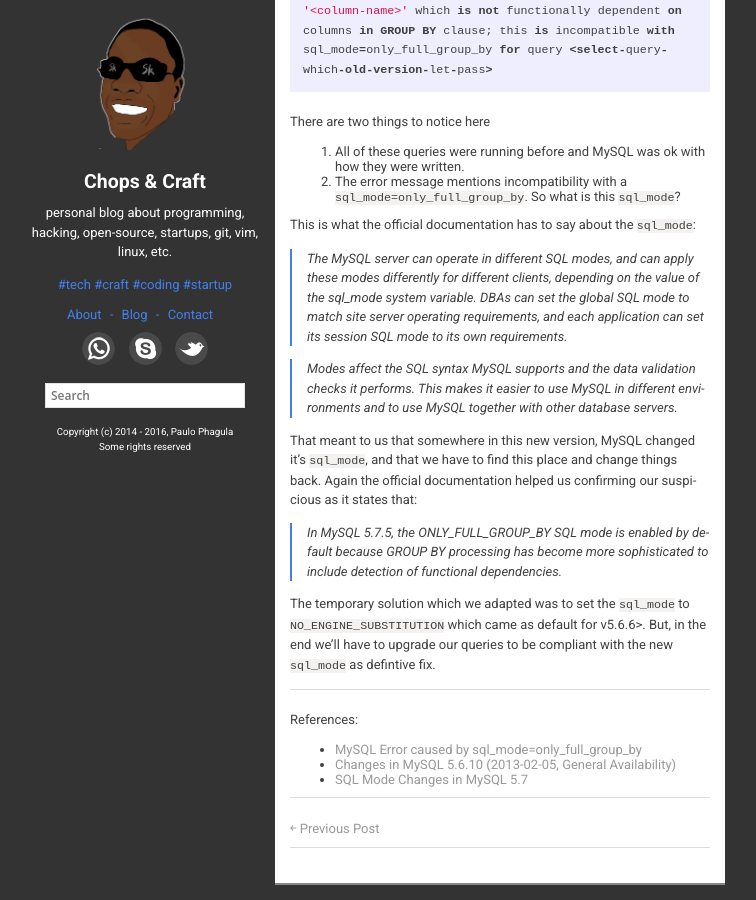
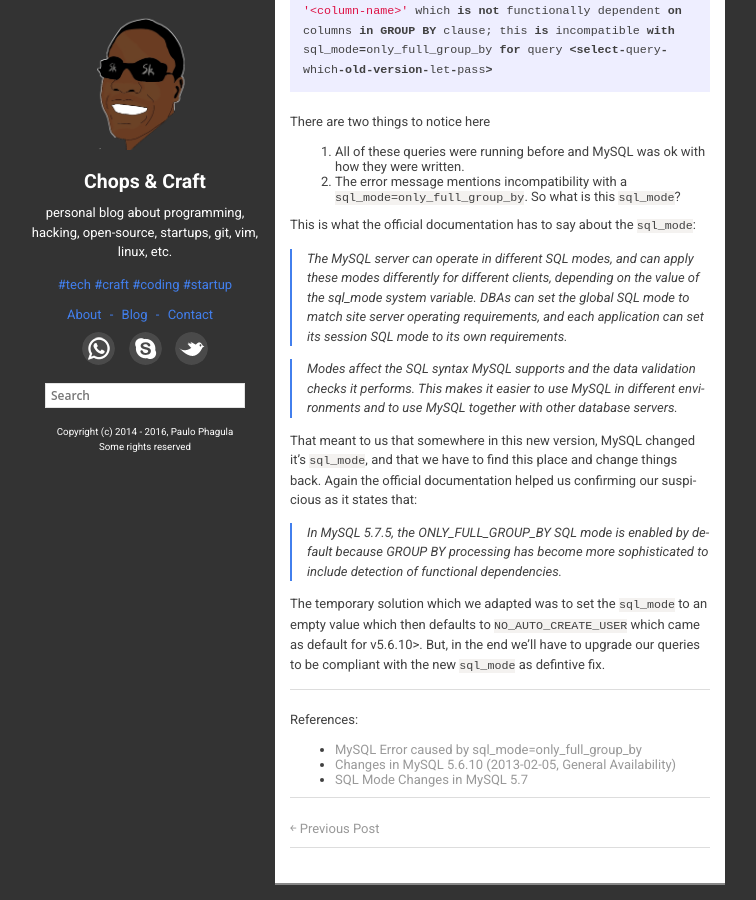
Before and after one commit to PauloPhagula/site, a Jekyll site: the page built from _posts/2016-06-21-MySQL-Queries-failing-due-to- sql_mode=only_full_group_by-being-enabled-by-default-on-MySQL 5.7-update.md, in a window 1280 px wide and 900 px high, scrolled down 560 px. Shown: the whole window, without its empty margins (240-996 px from the left). Built offline with Jekyll 4.4.1, drawn with Linux system fonts in a browser that asks for light colours; comment, search, counter and statistics services are not loaded.

Commit message:
update post to used solution

```diff
--- a/_posts/2016-06-21-MySQL-Queries-failing-due-to- sql_mode=only_full_group_by-being-enabled-by-default-on-MySQL 5.7-update.md
+++ b/_posts/2016-06-21-MySQL-Queries-failing-due-to- sql_mode=only_full_group_by-being-enabled-by-default-on-MySQL 5.7-update.md
@@ -35,7 +35,7 @@ That meant to us that somewhere in this new version, MySQL changed it's `sql_mod
 
 > In MySQL 5.7.5, the ONLY_FULL_GROUP_BY SQL mode is enabled by default because GROUP BY processing has become more sophisticated to include detection of functional dependencies.
 
-The temporary solution which we adapted was to set the `sql_mode` to `NO_ENGINE_SUBSTITUTION` which came as default for v5.6.6>. But, in the end we'll have to upgrade our queries to be compliant with the new `sql_mode` as defintive fix.
+The temporary solution which we adapted was to set the `sql_mode` to an empty value which then defaults to `NO_AUTO_CREATE_USER` which came as default for v5.6.10>. But, in the end we'll have to upgrade our queries to be compliant with the new `sql_mode` as defintive fix.
 
 ----
 References:
```
